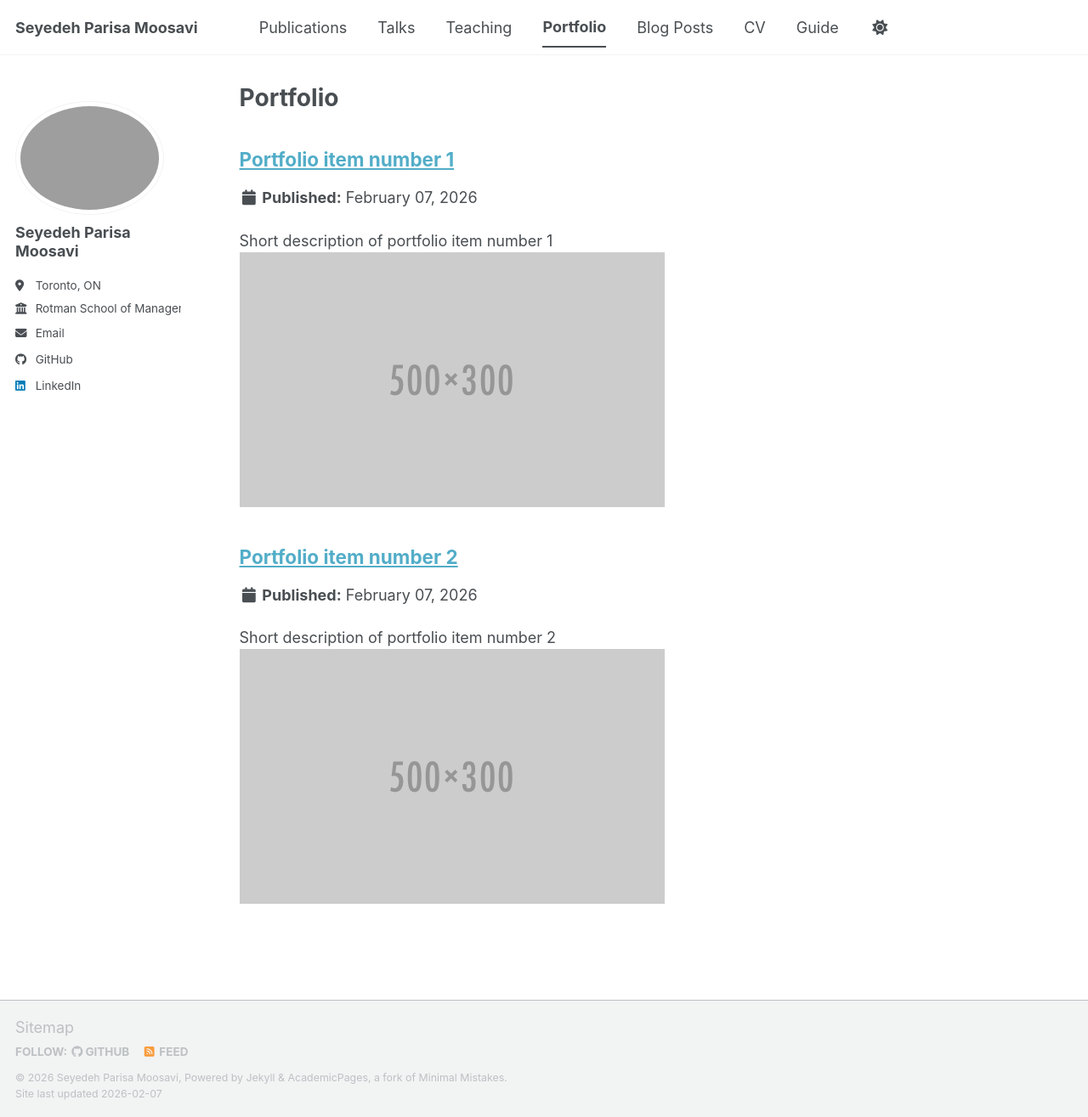
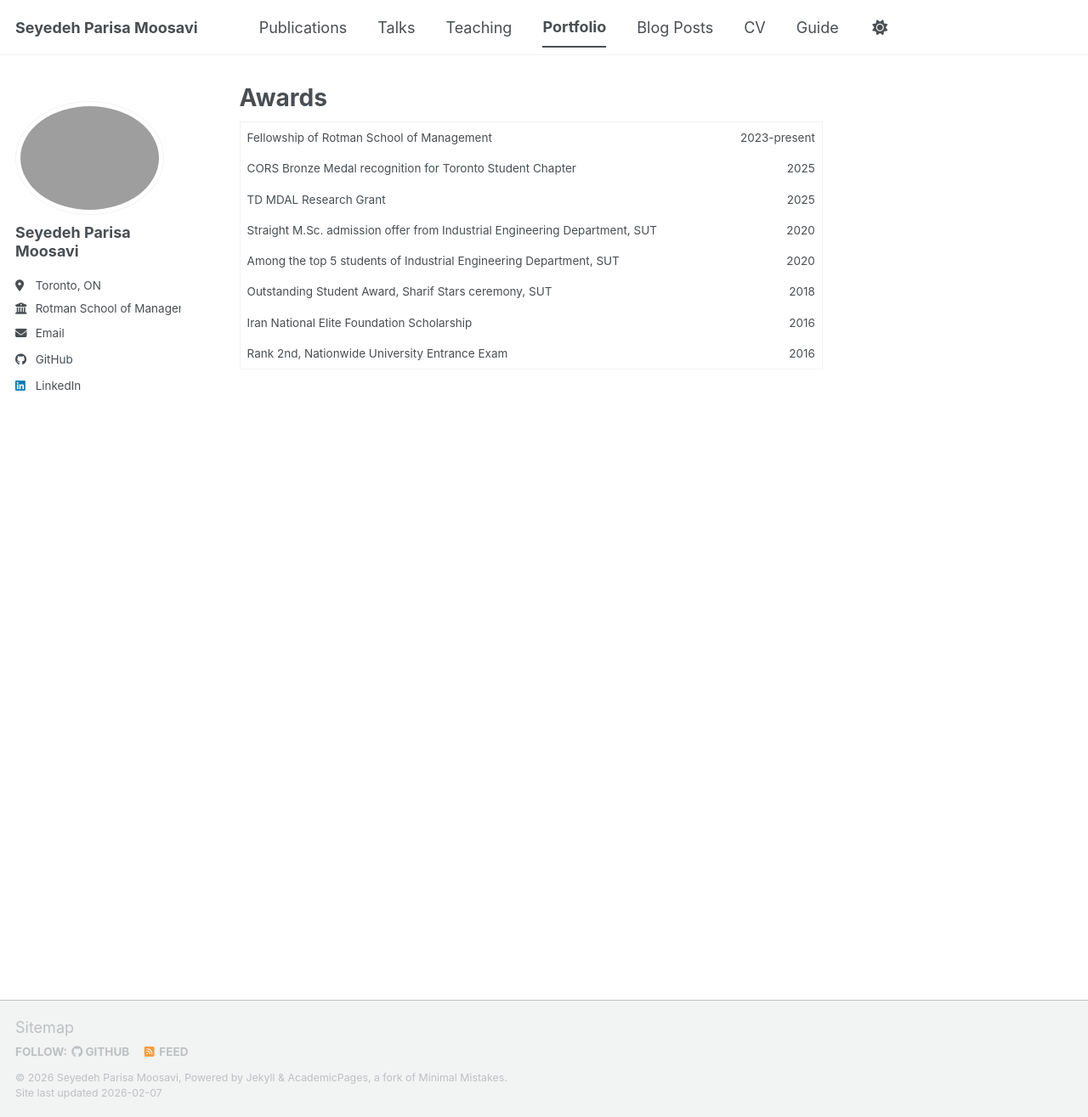
Before and after one commit to parisamsv/parisamsv.github.io, a Jekyll site: the page built from _pages/portfolio.html, in a window 1280 px wide and 1315 px high. Shown: the whole window at 85% size. Built offline with Jekyll 4.4.1, drawn with Linux system fonts in a browser that asks for light colours; a script bundle is joined from its source files by our own code; library files that are not in the unit come from our copies.

Commit message:
Change portfolio to awards and add table layout
Updated the portfolio page to display awards and recognitions in a structured table format.

```diff
--- a/_pages/portfolio.html
+++ b/_pages/portfolio.html
@@ -1,13 +1,72 @@
 ---
 layout: archive
-title: "Portfolio"
+title: "Awards"
 permalink: /portfolio/
 author_profile: true
 ---
 
-{% include base_path %}
+<style>
+  .teaching-list {
+    font-size: 16px; /* Adjust this value to your preferred size */
+    line-height: 1.6;
+  }
 
+  .teaching-list li {
+    margin-bottom: 10px;
+  }
+</style>
 
-{% for post in site.portfolio %}
-  {% include archive-single.html %}
-{% endfor %}
+<style>
+  .no-border-table {
+    border-collapse: collapse;
+    width: 70%;
+  }
+
+  .no-border-table td {
+    border: none;
+    padding: 8px;
+  }
+
+  .right-align {
+    text-align: left;
+  }
+
+  .left-align {
+    text-align: right;
+  }
+</style>
+
+<table class="no-border-table">
+  <tr>
+    <td class="right-align">Fellowship of Rotman School of Management</td>
+    <td class="left-align">2023-present</td>
+  </tr>
+  <tr>
+    <td class="right-align">CORS Bronze Medal recognition for Toronto Student Chapter</td>
+    <td class="left-align">2025</td>
+  </tr>
+  <tr>
+    <td class="right-align">TD MDAL Research Grant</td>
+    <td class="left-align">2025</td>
+  </tr>
+  <tr>
+    <td class="right-align">Straight M.Sc. admission offer from Industrial Engineering Department, SUT</td>
+    <td class="left-align">2020</td>
+  </tr>
+  <tr>
+    <td class="right-align">Among the top 5 students of Industrial Engineering Department, SUT</td>
+    <td class="left-align">2020</td>
+  </tr>
+  <tr>
+    <td class="right-align">Outstanding Student Award, Sharif Stars ceremony, SUT</td>
+    <td class="left-align">2018</td>
+  </tr>
+  <tr>
+    <td class="right-align">Iran National Elite Foundation Scholarship </td>
+    <td class="left-align">2016</td>
+  </tr>
+  <tr>
+    <td class="right-align">Rank 2nd, Nationwide University Entrance Exam</td>
+    <td class="left-align">2016</td>
+  </tr>
+</table>
```
